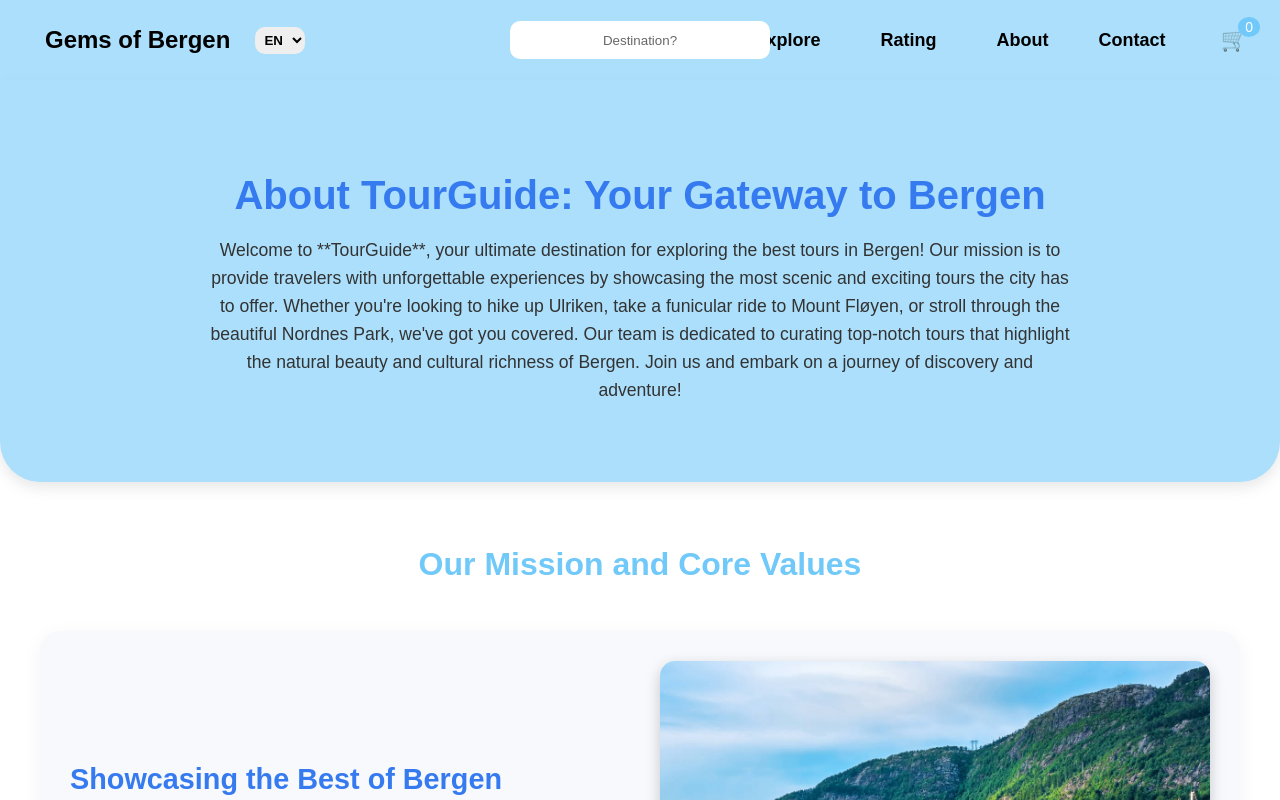
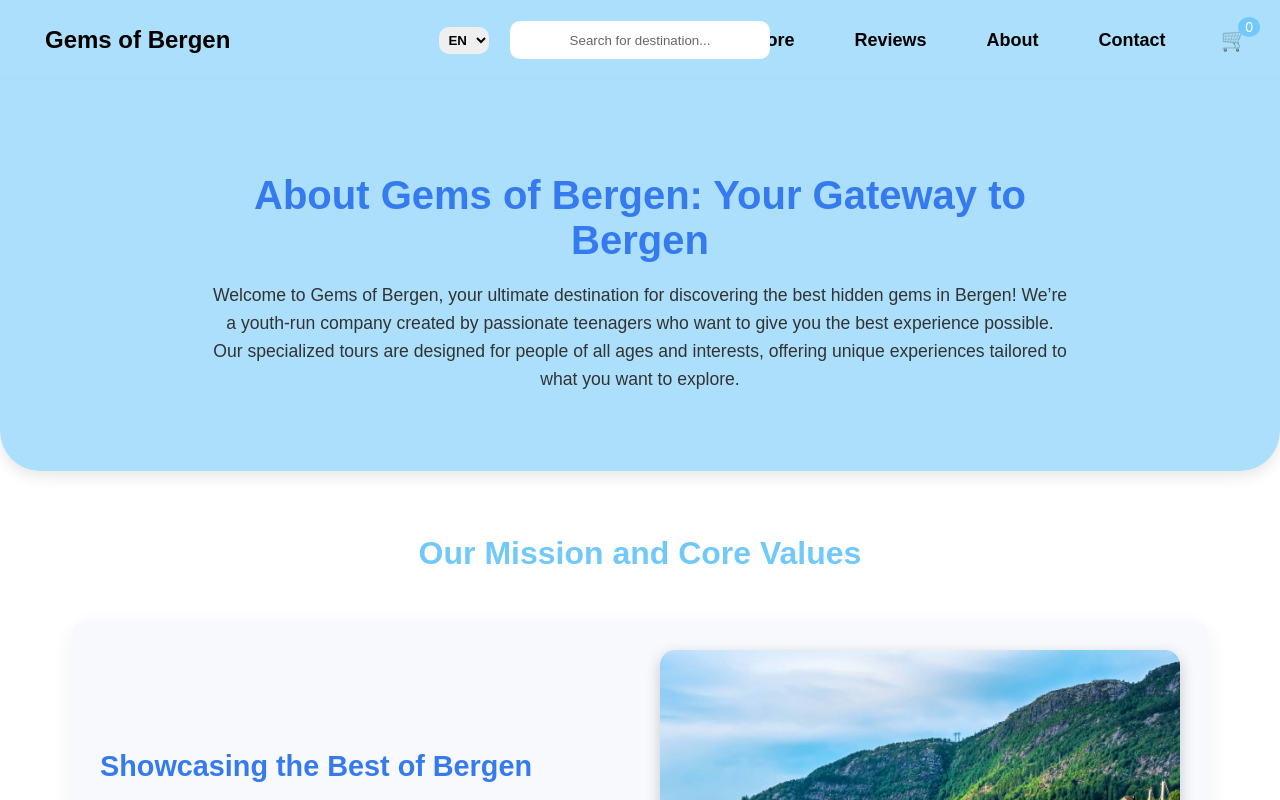
Before and after one commit to Andrej062/TourGuide, a website: page about.html in a window 1280 px wide. Drawn offline with Linux system fonts and the light colour scheme.

Commit message:
About page translation

```diff
--- a/about.html
+++ b/about.html
@@ -27,10 +27,10 @@
             </div>
 
             <div class="nav-right">
-                <a href="index.html">Explore</a>
-                <a href="reviews.html">Rating</a>
-                <a href="about.html">About</a>
-                <a id="Contact" href="#">Contact</a>
+                <a id="explore-link" href="index.html">Explore</a>
+                <a id="reviews-link" href="reviews.html">Rating</a>
+                <a id="about-link" href="about.html">About</a>
+                <a id="contact-link" href="#">Contact</a>
             <div id="cart-icon">
                 🛒 <span id="cart-count">0</span>
                 </div>
@@ -44,26 +44,37 @@
     <main>
         <section class="about-hero-page">
             <div class="about-hero-content">
-                <h1>About TourGuide: Your Gateway to Bergen</h1>
-                <p>Welcome to **TourGuide**, your ultimate destination for exploring the best tours in Bergen! Our mission is to provide travelers with unforgettable experiences by showcasing the most scenic and exciting tours the city has to offer. Whether you're looking to hike up Ulriken, take a funicular ride to Mount Fløyen, or stroll through the beautiful Nordnes Park, we've got you covered. Our team is dedicated to curating top-notch tours that highlight the natural beauty and cultural richness of Bergen. Join us and embark on a journey of discovery and adventure!</p>
+                <h1 id="over-about">About Gems of Bergen: Your Gateway to Bergen</h1>
+                <p>Welcome to Gems of Bergen, your ultimate destination for discovering the best hidden gems in Bergen! We’re a youth-run company created by passionate teenagers who want to give you the best experience possible. Our specialized tours are designed for people of all ages and interests, offering unique experiences tailored to what you want to explore.</p>
             </div>
         </section>
 
         <section class="mission-values">
-            <h2>Our Mission and Core Values</h2>
+            <h2 id="over-mission">Our Mission and Core Values</h2>
             <div class="mission-container">
                 <div class="mission-text">
-                    <h3>Showcasing the Best of Bergen</h3>
-                    <p>Our primary goal is to make your journey through Bergen as rich and comfortable as possible. We focus on the **quality** of our routes, **safety**, and the **sustainability** of our tours, ensuring every adventure is not only thrilling but also responsible.</p>
+                    <h3 id="over-mission1">Showcasing the Best of Bergen</h3>
+                    <p id="mission-content1">Our primary goal is to make your journey through Bergen as rich and comfortable as possible. We focus on the quality of our routes, safety, and the sustainability of our tours, ensuring every adventure is not only thrilling but also responsible.</p>
                 </div>
                 <div class="mission-image">
                     <img src="pics/bryggen.jpg" alt="Historic Bryggen Wharf in Bergen">
                 </div>
             </div>
+
+            <div class="mission-container">
+                <div class="mission-text">
+                    <h3 id="over-mission2" >Supporting</h3>
+                    <p id="mission-content2">When you choose Gems of Bergen, you’re also supporting young people in their very first job. We give youth the opportunity to gain real work experience while practicing foreign languages in a meaningful way.</p>
+                    <p id="mission-content3"> So, when you join a tour with Gems of Bergen, you’re not only discovering the local side of Bergen with enthusiastic guides — you’re also helping support a movement that gives young people their first step into the working world.</p>
+                </div>
+                <div class="mission-image">
+                    <img src="pics/sentrum.jpg" alt="Historic Bryggen Wharf in Bergen">
+                </div>
+            </div>
         </section>
 
         <section class="team">
-            <h2>Meet Our Dedicated Team</h2>
+            <h2 id="team-text">Meet Our Dedicated Team</h2>
             <div class="team-container">
                 <div class="team-member">
                     <img src="../pics/team_placeholder_1.jpg" alt="Photo of the Founder">
@@ -84,8 +95,8 @@
         </section>
 
         <section class="call-to-action">
-            <h3>Ready to Start Your Adventure?</h3>
-            <a href="index.html" class="button cta-button">Explore Tours</a>
+            <h3 id="call-to-action-text">Ready to Start Your Adventure?</h3>
+            <a href="index.html" id="call-to-action-btn" class="button cta-button">Explore Tours</a>
         </section>
 
     </main>
@@ -96,7 +107,7 @@
             <div class="banner-text">
                 <ul>
                     <li><a id="ContactFooter" href="#">Contact</a></li>
-                    <li><a href="about.html">About us</a></li>
+                    <li><a id="about-bottom-link" href="about.html">About us</a></li>
                     <li><a id="apply-btn" href="#">Apply to work</a></li>
                 </ul>
             </div>
--- a/i18n.js
+++ b/i18n.js
@@ -0,0 +1,148 @@
+document.addEventListener('DOMContentLoaded', () => {
+    const langSelect = document.getElementById('language-select');
+
+
+const texts = {
+
+        // index
+
+    EN: {
+        exploreLink: 'Explore',
+        reviewsLink: 'Reviews',
+        aboutLink: 'About',
+        contactLink: 'Contact',
+        bergen: 'Bergen',
+        heroText: 'Choose your dream tour and experience hidden gems, and the very best that Bergen has to offer.',
+        destinationSearch: 'Search for destination...',
+        trollskogenInfo: '',
+
+        // about
+
+        overAbout: 'About Gems of Bergen: Your Gateway to Bergen',
+        aboutHeroContent: 'Welcome to Gems of Bergen, your ultimate destination for discovering the best hidden gems in Bergen! We’re a youth-run company created by passionate teenagers who want to give you the best experience possible. Our specialized tours are designed for people of all ages and interests, offering unique experiences tailored to what you want to explore.',
+        overMission: 'Our Mission and Core Values',
+        overMission1: 'Showcasing the Best of Bergen',
+        overMission2: 'Supporting',
+        missionContent1: 'Our primary goal is to make your journey through Bergen as rich and comfortable as possible. We focus on the quality of our routes, safety, and the sustainability of our tours, ensuring every adventure is not only thrilling but also responsible.',
+        missionContent2: 'When you choose Gems of Bergen, you’re also supporting young people in their very first job. We give youth the opportunity to gain real work experience while practicing foreign languages in a meaningful way.',
+        missionContent3: ' So, when you join a tour with Gems of Bergen, you’re not only discovering the local side of Bergen with enthusiastic guides — you’re also helping support a movement that gives young people their first step into the working world.',
+        teamText: 'Meet Our Dedicated Team',
+        callToActionText: 'Ready to Start Your Adventure?',
+        callToActionBtn: 'Explore Tours',
+        ContactFooter: 'Contact',
+        aboutBottomLink: 'About us',
+        applyBtn: 'Apply to work',
+    },
+
+        // index
+
+    NO: {
+        exploreLink: 'Utforsk',
+        reviewsLink: 'Vurderinger',
+        aboutLink: 'Om oss',
+        contactLink: 'Kontakt',
+        bergen: 'Bergen',
+        heroText: 'Velg din drømmetur og opplev skjulte perler, og det beste Bergen har å tilby.',
+        destinationSearch: 'Søk etter destinasjon...',
+        trollskogenInfo: '',
+
+        // about
+
+        overAbout: 'Om Gems of Bergen: Din inngangsport til Bergen',
+        aboutHeroContent: 'Velkommen til Gems of Bergen, ditt ultimate reisemål for å oppdage de beste skjulte perlene i Bergen! Vi er et ungdomsdrevet selskap opprettet av lidenskapelige tenåringer som ønsker å gi deg den beste opplevelsen mulig. Våre spesialiserte turer er designet for folk i alle aldre og interesser, og tilbyr unike opplevelser skreddersydd etter hva du ønsker å utforske.',
+        overMission: 'Vår misjon og kjerneverdier',
+        overMission1: 'Viser frem det beste av Bergen',
+        overMission2: 'Støtte',
+        missionContent1: 'Vårt primære mål er å gjøre din reise gjennom Bergen så rik og komfortabel som mulig. Vi fokuserer på kvaliteten på rutene våre, sikkerhet og bærekraften til turene våre, og sikrer at hvert eventyr ikke bare er spennende, men også ansvarlig.',
+        missionContent2: 'Når du velger Gems of Bergen, støtter du også unge mennesker i deres aller første jobb. Vi gir ungdom muligheten til å få reell arbeidserfaring mens de praktiserer fremmedspråk på en meningsfull måte.',
+        missionContent3: ' Så når du blir med på en tur med Gems of Bergen, oppdager du ikke bare den lokale siden av Bergen med entusiastiske guider — du hjelper også med å støtte en bevegelse som gir unge mennesker deres første steg inn i arbeidslivet.',
+        teamText: 'Møt vårt dedikerte team',
+        callToActionText: 'Klar til å starte ditt eventyr?',
+        callToActionBtn: 'Utforsk turer',
+        ContactFooter: 'Kontakt',
+        aboutBottomLink: 'Om oss',
+        applyBtn: 'Søk om jobb',
+    }
+};
+
+function applyLanguage(lang) {
+    const t = texts[lang];
+    if (!t) return;
+
+    const exploreLink = document.getElementById('explore-link');
+    if (exploreLink) exploreLink.textContent = t.exploreLink;
+
+    const reviewsLink = document.getElementById('reviews-link');
+    if (reviewsLink) reviewsLink.textContent = t.reviewsLink;
+
+    const aboutLink = document.getElementById('about-link');
+    if (aboutLink) aboutLink.textContent = t.aboutLink;
+
+    const contactLink = document.getElementById('contact-link');
+    if (contactLink) contactLink.textContent = t.contactLink;
+
+    const bergen = document.getElementById('bergen');
+    if (bergen) bergen.textContent = t.bergen;
+
+    const heroText = document.querySelector('.hero-text p');
+    if (heroText) heroText.textContent = t.heroText;
+
+    const destinationSearch = document.getElementById('destination-search');
+    if (destinationSearch) destinationSearch.placeholder = t.destinationSearch;
+
+    const overAbout = document.getElementById('over-about');
+    if (overAbout) overAbout.textContent = t.overAbout;
+
+    const aboutHeroContent = document.querySelector('.about-hero-content p');
+    if (aboutHeroContent) aboutHeroContent.textContent = t.aboutHeroContent;
+
+    const overMission = document.getElementById('over-mission');
+    if (overMission) overMission.textContent = t.overMission;
+
+    const overMission1 = document.getElementById('over-mission1');
+    if (overMission1) overMission1.textContent = t.overMission1;
+
+    const overMission2 = document.getElementById('over-mission2');
+    if (overMission2) overMission2.textContent = t.overMission2;
+
+    const missionContent1 = document.getElementById('mission-content1');
+    if (missionContent1) missionContent1.textContent = t.missionContent1;
+
+    const missionContent2 = document.getElementById('mission-content2');
+    if (missionContent2) missionContent2.textContent = t.missionContent2;
+
+    const missionContent3 = document.getElementById('mission-content3');
+    if (missionContent3) missionContent3.textContent = t.missionContent3;
+
+    const teamText = document.getElementById('team-text');
+    if (teamText) teamText.textContent = t.teamText;
+
+    const callToActionText = document.getElementById('call-to-action-text');
+    if (callToActionText) callToActionText.textContent = t.callToActionText;
+
+    const callToActionBtn = document.getElementById('call-to-action-btn');
+    if (callToActionBtn) callToActionBtn.textContent = t.callToActionBtn;
+
+    const ContactFooter = document.getElementById('ContactFooter');
+    if (ContactFooter) ContactFooter.textContent = t.ContactFooter;
+
+    const aboutBottomLink = document.getElementById('about-bottom-link');
+    if (aboutBottomLink) aboutBottomLink.textContent = t.aboutBottomLink;
+
+    const applyBtn = document.getElementById('apply-btn');
+    if (applyBtn) applyBtn.textContent = t.applyBtn;
+
+    localStorage.setItem("lang", lang);
+}
+
+if (langSelect) {
+    langSelect.addEventListener('change', () => {
+        const selectedLang = langSelect.value.toUpperCase();
+        applyLanguage(selectedLang);
+    });
+}
+
+  const savedLang = localStorage.getItem('lang') || 'EN';
+  if (langSelect) langSelect.value = savedLang;
+  applyLanguage(savedLang);
+});
--- a/style.css
+++ b/style.css
@@ -23,6 +23,9 @@ a:hover {
 a#Contact{
     margin-left: auto;
 }
+#bergen{
+    font-size: 38px;
+}
 .hero-text {
     padding: 3rem;
     width: 400px;
@@ -31,7 +34,7 @@ a#Contact{
     box-shadow: 10px 10px 10px rgba(0, 0, 0, 0.2), -10px -10px 10px rgba(0, 0, 0, 0.1), 10px -10px 10px rgba(0, 0, 0, 0.1), -10px 10px 10px rgba(0, 0, 0, 0.1);
     border-radius: 25px;
     margin-top: -7.5rem ;
-    font-size: 20px;
+    font-size: 21px;
     font-weight: 600;
 }
 .hero {
@@ -551,6 +554,7 @@ input::placeholder {
     border-radius: 20px;
     padding: 30px;
     box-shadow: 0 5px 20px rgba(0, 0, 0, 0.05);
+    margin: 30px;
 }
 .mission-text {
     flex: 1;
@@ -752,40 +756,6 @@ input::placeholder {
   }
 }
 
-/*Suggestions*/
-
-.suggestions-list {
-  position: absolute;
-  top: 42px;
-  left: 50%;
-  transform: translateX(-50%);
-  width: 16rem;
-  background: white;
-  border-radius: 10px;
-  box-shadow: 0 4px 15px rgba(0,0,0,0.2);
-  overflow: hidden;
-  z-index: 2000;
-  display: none;
-}
-
-.suggestions-list p {
-  margin: 0;
-  padding: 10px;
-  cursor: pointer;
-  border-bottom: 1px solid #f0f0f0;
-  font-size: 14px;
-  font-weight: 600;
-}
-
-.suggestions-list p:last-child {
-  border-bottom: none;
-}
-
-.suggestions-list p:hover {
-  background: rgba(113, 201, 249, 0.25);
-  color: #0d4f88;
-}
-
 /* scrollbar */
 
 .gallery-container {
@@ -813,24 +783,3 @@ input::placeholder {
   background: rgba(0, 0, 0, 0.1);
   border-radius: 4px;
 }
-
-/* --- FIX: стабильная шапка при переключении языка --- */
-.navbar{
-  flex-wrap: nowrap;
-  min-height: 64px;
-}
-
-.nav-right{
-  margin-left: auto;
-}
-
-a#Contact{
-  margin-left: 0;
-}
-
-.nav-center{
-  position: absolute;
-  left: 50%;
-  top: 50%;
-  transform: translate(-50%,-50%);
-}
```
Also changed, not shown: index.html (+11 -11 lines).
